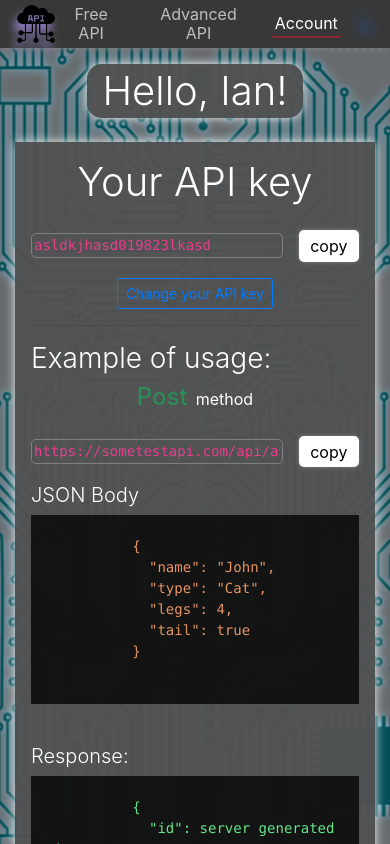
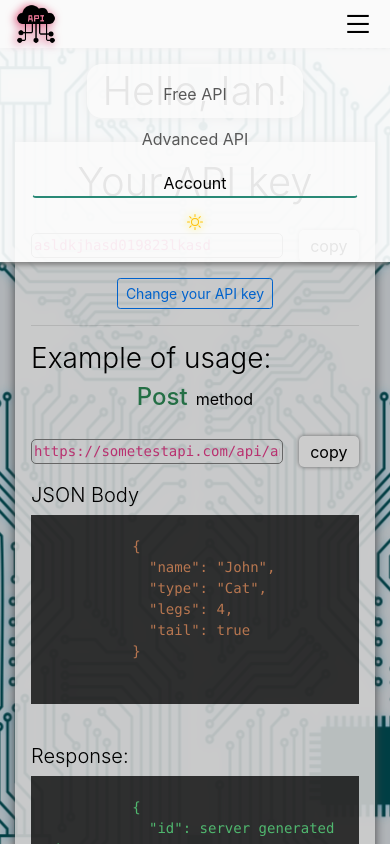
Before and after one commit to purple0CaT/api-library, a Nuxt app: page /account in a window 390 px wide. Both pictures are taken after a click on the icon "list". Shown: the top 844 px of the page. Built offline with nearby package versions, Linux system fonts and the light colour scheme.

Commit message:
Mobile menu dropdown

```diff
--- a/components/NavBar/Menu.vue
+++ b/components/NavBar/Menu.vue
@@ -51,7 +51,7 @@ export default Vue.extend({
   align-items: center;
   gap: 1rem;
 
-  .btn {
+  & .btn {
     height: 1.8rem;
     padding: 0.2rem;
     position: relative;
@@ -76,7 +76,7 @@ export default Vue.extend({
       border-bottom: 3px solid rgb(39, 121, 189) !important;
     }
   }
-  .nuxt-link-exact-active {
+  & .nuxt-link-exact-active {
     animation: 2s linear infinite btnActive;
   }
 }
--- /dev/null
+++ b/components/NavBar/MobileMenu.vue
@@ -0,0 +1,146 @@
+<template>
+  <main>
+    <b-icon
+      class="menu-btn"
+      icon="list"
+      font-scale="2"
+      @click="handleMobileMenu"
+    ></b-icon>
+    <section class="mobileMenuModal" v-if="showMenu" @click="handleMobileMenu">
+      <div class="mobileMenuModal__navigation">
+        <!-- Menu Header -->
+        <div class="menuHeader">
+          <Logo />
+          <b-icon
+            class="menu-btn"
+            icon="list"
+            font-scale="2"
+            @click="handleMobileMenu"
+          ></b-icon>
+        </div>
+        <!-- Menu Options List -->
+        <div class="menu-list">
+          <div>
+            <nuxt-link to="free" class="btn"><h6>Free API</h6> </nuxt-link>
+          </div>
+          <div>
+            <nuxt-link to="advanced" class="btn">
+              <h6>Advanced API</h6></nuxt-link
+            >
+          </div>
+          <div>
+            <nuxt-link v-if="user.id" to="account" class="btn">
+              <h6>Account</h6></nuxt-link
+            >
+            <nuxt-link v-else to="login" class="btn"> <h6>Auth</h6></nuxt-link>
+          </div>
+          <div class="theme-btn d-flex justify-content-center">
+            <b-icon
+              class="moon-btn"
+              v-if="theme_mode === 'dark'"
+              icon="moon"
+              variant="dark"
+              font-scale="1"
+              @click="handleTheme"
+            ></b-icon>
+            <b-icon
+              class="sun-btn"
+              v-else
+              icon="sun"
+              variant="warning"
+              font-scale="1"
+              @click="handleTheme"
+            ></b-icon>
+          </div>
+        </div>
+      </div>
+    </section>
+  </main>
+</template>
+
+<script lang="ts">
+import Vue from 'vue'
+import { mapState, mapMutations } from 'vuex'
+import Logo from './Logo.vue'
+export default Vue.extend({
+  components: { Logo },
+  data() {
+    return {
+      showMenu: false,
+    }
+  },
+  computed: {
+    ...mapState(['theme_mode', 'user']),
+  },
+  methods: {
+    ...mapMutations(['handleTheme']),
+    handleMobileMenu() {
+      if (this.showMenu) {
+        this.showMenu = false
+      } else {
+        this.showMenu = true
+      }
+    },
+    hideMobileMenu() {
+      this.hideMobileMenu()
+      this.showMenu = false
+    },
+  },
+})
+</script>
+
+<style lang="scss" scoped>
+.menu-btn {
+  cursor: pointer;
+}
+.mobileMenuModal {
+  position: absolute;
+  inset: 0 0 auto 0;
+  min-height: 100vh;
+  background-color: rgba(0, 0, 0, 0.2);
+  //
+  &__navigation {
+    box-shadow: 0 3px 5px grey;
+    & .menuHeader {
+      padding: 0.5rem 1rem;
+      display: flex;
+      justify-content: space-between;
+      height: 3rem;
+    }
+    & .menu-list {
+      display: flex;
+      flex-direction: column;
+      gap: 1rem;
+      padding: 2rem;
+    }
+    & .btn {
+      height: 1.8rem;
+      padding: 0.2rem;
+      position: relative;
+      display: flex;
+      align-items: center;
+      justify-content: center;
+      text-decoration: none;
+      transition: 0.1s;
+      cursor: pointer;
+      //
+      & h6 {
+        margin: 0;
+        font-weight: 400;
+      }
+      &:hover {
+        transform: scale(1.04);
+        text-decoration: none;
+        animation: 2s linear infinite btnActive;
+      }
+      &:active {
+        transform: scale(1);
+        border-bottom: 3px solid rgb(39, 121, 189) !important;
+      }
+    }
+    & .nuxt-link-exact-active {
+      animation: 2s linear infinite btnActive;
+    }
+  }
+}
+</style>
--- a/components/NavBar/index.vue
+++ b/components/NavBar/index.vue
@@ -4,19 +4,21 @@
     :class="theme_mode === 'light' ? 'nav-light-theme' : 'nav-dark-theme'"
   >
     <Logo />
-    <Menu />
+    <Menu class="pcMenu" />
+    <MobileMenu class="mobileMenu" />
   </nav>
 </template>
 
 <script lang="ts">
 import Vue from 'vue'
 import Menu from './Menu.vue'
+import MobileMenu from './MobileMenu.vue'
 import Logo from './Logo.vue'
 import { mapState } from 'vuex'
 
 export default Vue.extend({
   name: 'NavBar',
-  components: { Menu, Logo },
+  components: { Menu, Logo, MobileMenu },
   computed: {
     ...mapState(['theme_mode']),
   },
@@ -28,7 +30,7 @@ export default Vue.extend({
   position: sticky !important;
   top: 0;
   display: flex;
-  justify-content: space-around;
+  justify-content: space-between;
   align-items: center;
   padding: 0.5rem 1rem;
   height: 3rem;
@@ -61,4 +63,16 @@ export default Vue.extend({
     color: white;
   }
 }
+.mobileMenu {
+  display: none;
+}
+// Media query
+@media only screen and (max-width: 650px) {
+  .pcMenu {
+    display: none;
+  }
+  .mobileMenu {
+    display: block;
+  }
+}
 </style>
--- a/layouts/default.vue
+++ b/layouts/default.vue
@@ -60,6 +60,9 @@ body {
     padding: 0.2rem 1rem;
     z-index: 10;
   }
+  .mobileMenuModal__navigation {
+    background-color: $lightBg;
+  }
 }
 .dark-theme {
   background-color: #686b6d;
@@ -74,6 +77,9 @@ body {
     padding: 0.2rem 1rem;
     box-shadow: 0 0 10px $lightBg;
     z-index: 10;
+  }
+  .mobileMenuModal__navigation {
+    background-color: $darkBg;
   }
 }
 .code-input-copy {
```
